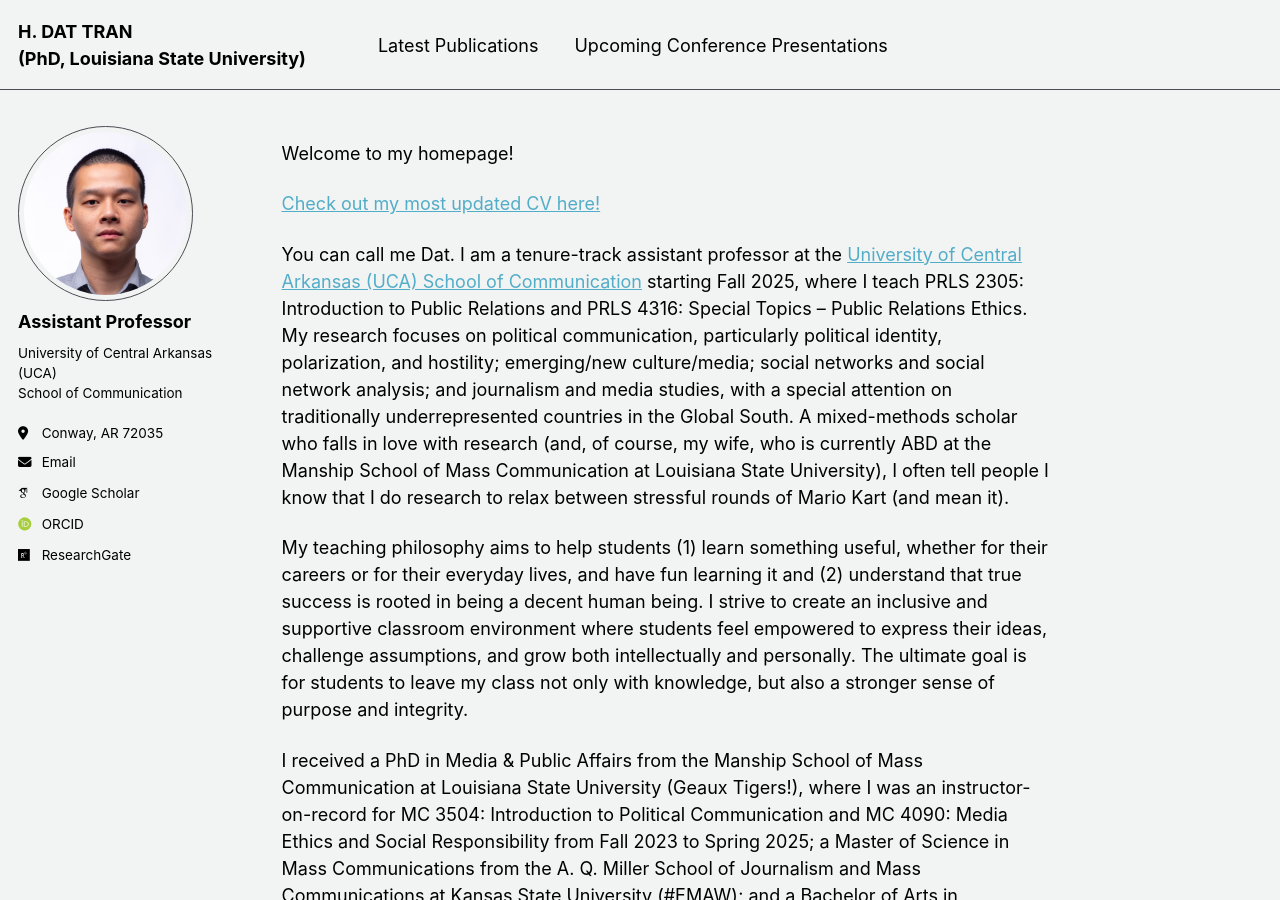
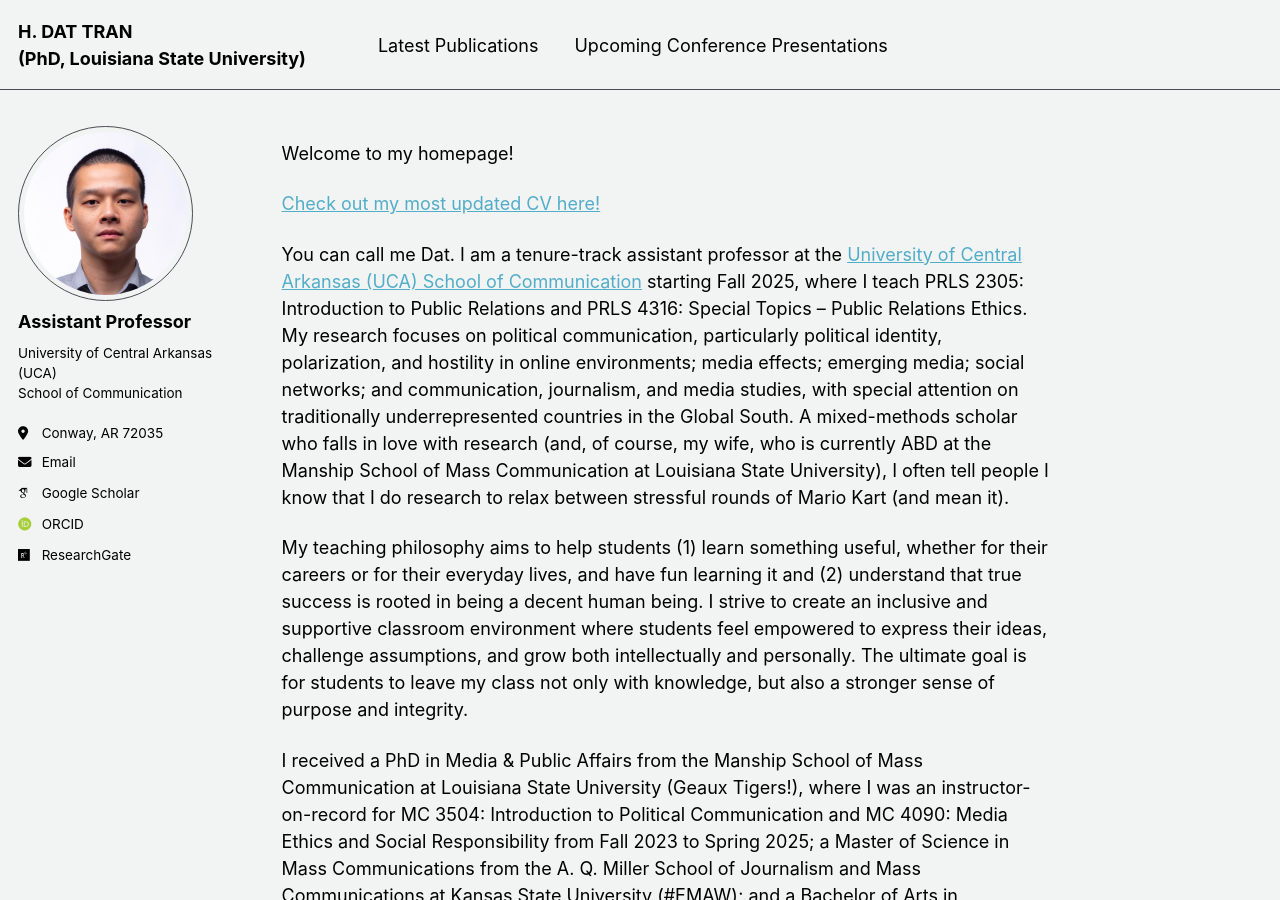
Before and after one commit to hdattran/hdattran.github.io, a Jekyll site: the page built from _pages/about.md, in a window 1280 px wide and 900 px high. Built offline with Jekyll 4.4.1, drawn with Linux system fonts in a browser that asks for light colours; some web fonts are replaced.

Commit message:
Update about.md

```diff
--- a/_pages/about.md
+++ b/_pages/about.md
@@ -11,7 +11,7 @@ Welcome to my homepage!
 
 [Check out my most updated CV here!](/files/CV_HDatTran.pdf)
 
-You can call me Dat. I am a tenure-track assistant professor at the [University of Central Arkansas (UCA) School of Communication](https://uca.edu/communication/) starting Fall 2025, where I teach PRLS 2305: Introduction to Public Relations and PRLS 4316: Special Topics – Public Relations Ethics. My research focuses on political communication, particularly political identity, polarization, and hostility; emerging/new culture/media; social networks and social network analysis; and journalism and media studies, with a special attention on traditionally underrepresented countries in the Global South. A mixed-methods scholar who falls in love with research (and, of course, my wife, who is currently ABD at the Manship School of Mass Communication at Louisiana State University), I often tell people I know that I do research to relax between stressful rounds of Mario Kart (and mean it).
+You can call me Dat. I am a tenure-track assistant professor at the [University of Central Arkansas (UCA) School of Communication](https://uca.edu/communication/) starting Fall 2025, where I teach PRLS 2305: Introduction to Public Relations and PRLS 4316: Special Topics – Public Relations Ethics. My research focuses on political communication, particularly political identity, polarization, and hostility in online environments; media effects; emerging media; social networks; and communication, journalism, and media studies, with special attention on traditionally underrepresented countries in the Global South. A mixed-methods scholar who falls in love with research (and, of course, my wife, who is currently ABD at the Manship School of Mass Communication at Louisiana State University), I often tell people I know that I do research to relax between stressful rounds of Mario Kart (and mean it).
 
 My teaching philosophy aims to help students (1) learn something useful, whether for their careers or for their everyday lives, and have fun learning it and (2) understand that true success is rooted in being a decent human being. I strive to create an inclusive and supportive classroom environment where students feel empowered to express their ideas, challenge assumptions, and grow both intellectually and personally. The ultimate goal is for students to leave my class not only with knowledge, but also a stronger sense of purpose and integrity.
 
```
